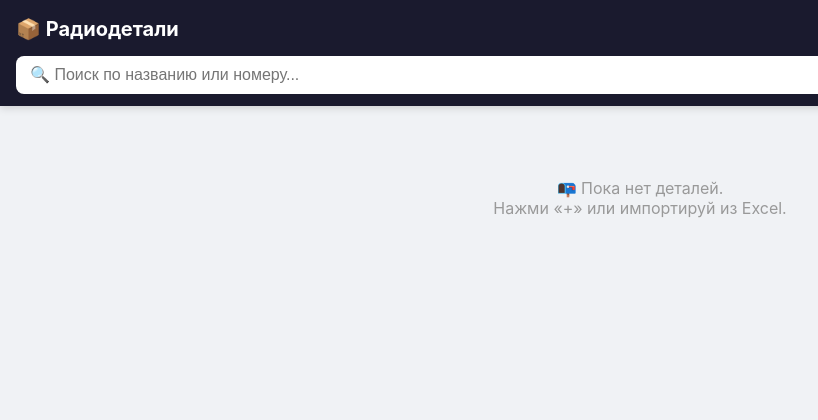
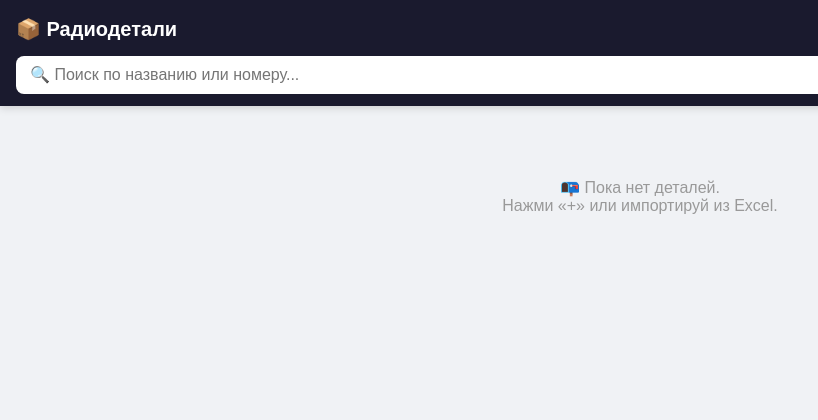
Before and after one commit to redbruiser/radio, a plain HTML site: page index.html in a window 1280 px wide. Shown: the top 420 px of the page, 0-818 px from the left. Drawn offline with Linux system fonts and the light colour scheme.

Commit message:
Update index.html

```diff
--- a/index.html
+++ b/index.html
@@ -6,6 +6,7 @@
 <meta name="theme-color" content="#1a1a2e">
 <title>Радиодетали</title>
 <style>
+ body { font-family: Arial, "Helvetica Neue", Helvetica, sans-serif !important; }
   * { box-sizing: border-box; -webkit-tap-highlight-color: transparent; }
   body { margin:0; font-family:-apple-system,BlinkMacSystemFont,"Segoe UI",Roboto,sans-serif;
          background:#f0f2f5; color:#1a1a2e; padding-bottom:80px; }
```
